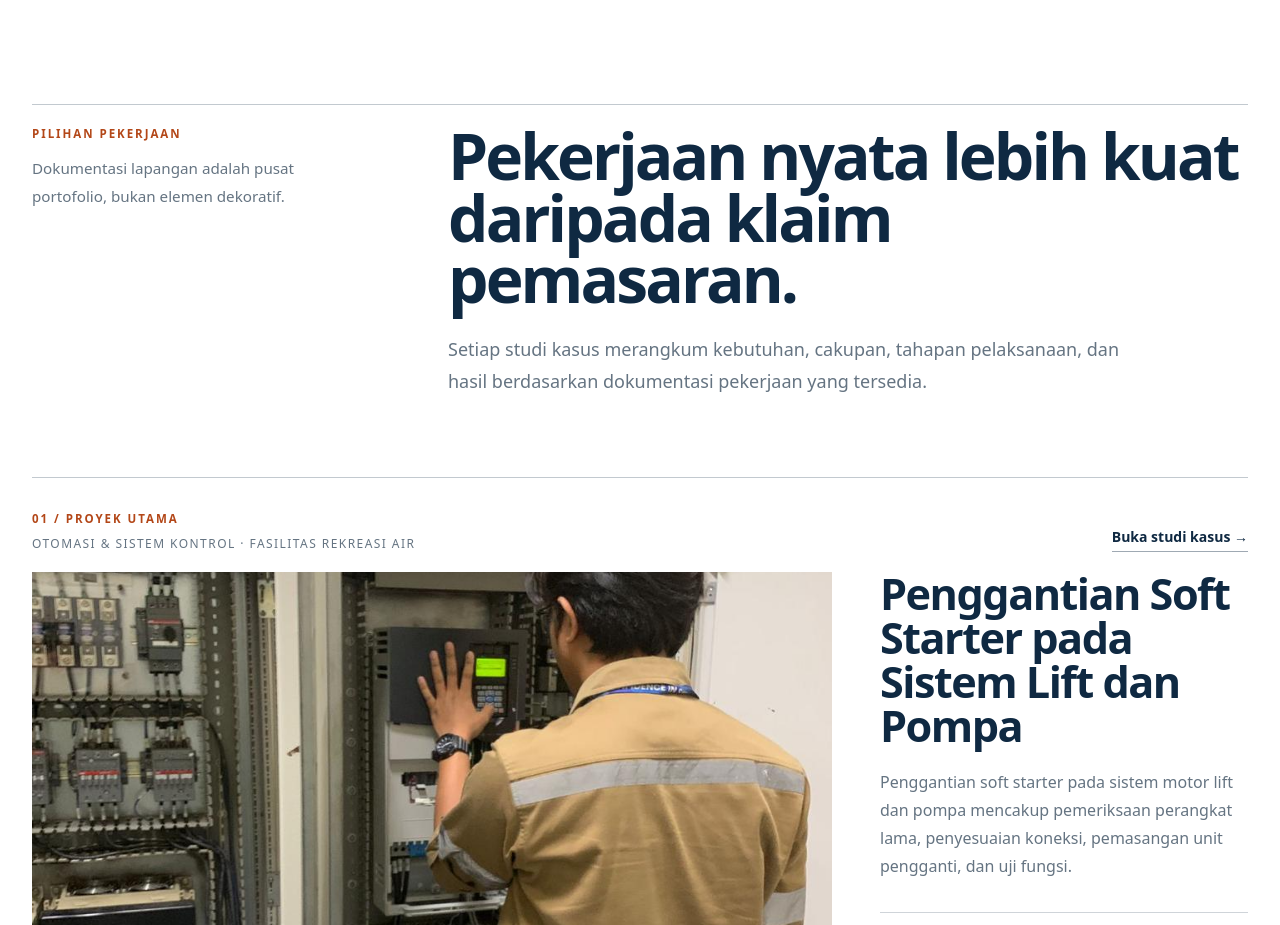
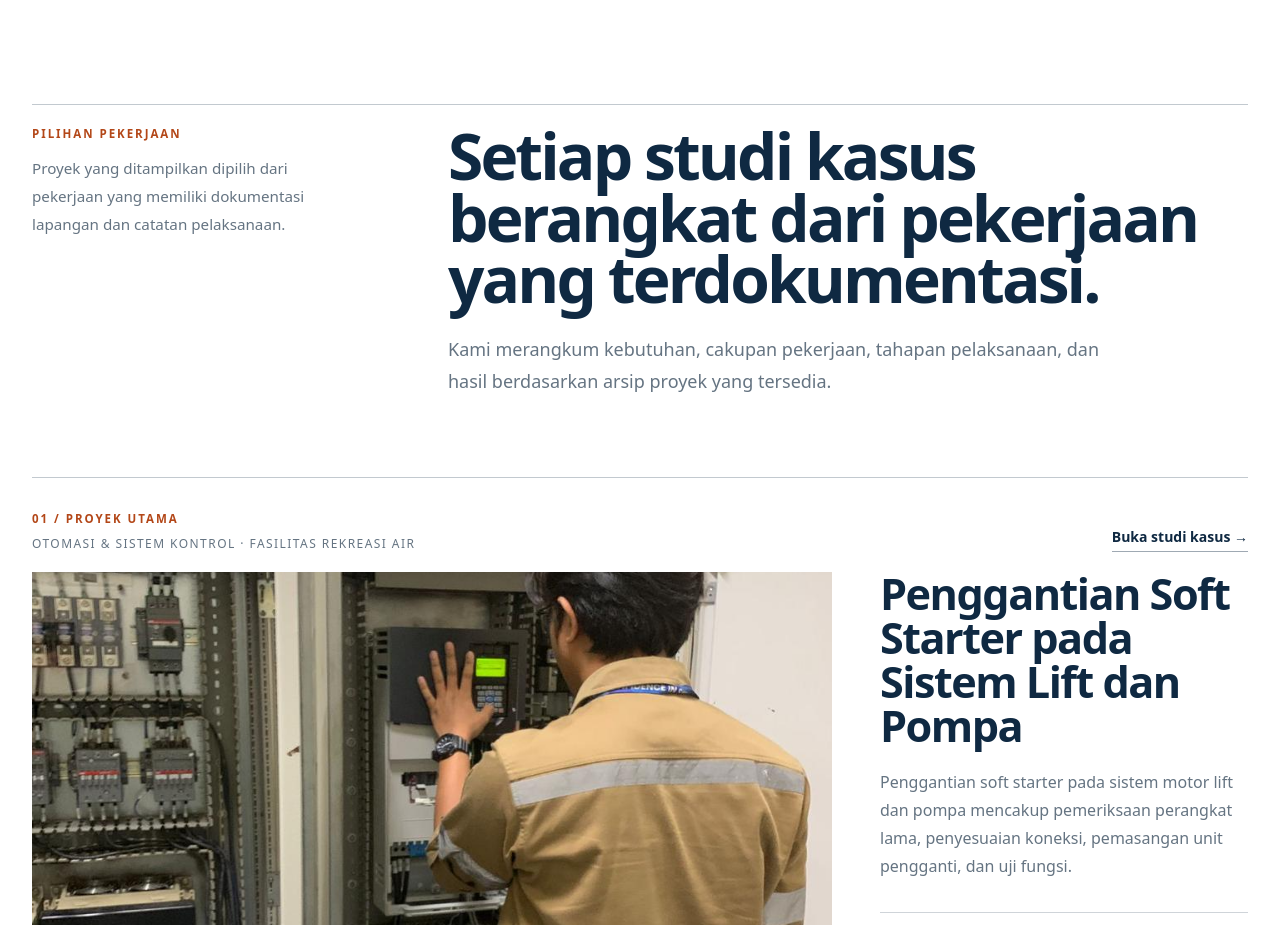
Before and after one commit to mikaelzo-blip/cbl-immersive-web-blueprint, a Next.js app: page / in a window 1280 px wide. Shown: the part 3960-4885 px from the top of the page. Built offline with nearby package versions, Linux system fonts and the light colour scheme; no server answers.

Commit message:
copy: make portfolio language direct and evidence-led

```diff
--- a/src/components/sections/PortfolioSection.tsx
+++ b/src/components/sections/PortfolioSection.tsx
@@ -17,16 +17,16 @@ export function PortfolioSection() {
           <div className="lg:col-span-3">
             <p className="text-[0.72rem] font-semibold uppercase tracking-[0.17em] text-[#B34718]">Pilihan pekerjaan</p>
             <p className="mt-3 max-w-[18rem] text-[0.95rem] leading-7 text-[#657482]">
-              Dokumentasi lapangan adalah pusat portofolio, bukan elemen dekoratif.
+              Proyek yang ditampilkan dipilih dari pekerjaan yang memiliki dokumentasi lapangan dan catatan pelaksanaan.
             </p>
           </div>
 
           <div className="lg:col-span-8 lg:col-start-5">
             <h2 className="max-w-4xl text-[clamp(2.45rem,5vw,5.2rem)] font-semibold leading-[0.96] tracking-[-0.045em]">
-              Pekerjaan nyata lebih kuat daripada klaim pemasaran.
+              Setiap studi kasus berangkat dari pekerjaan yang terdokumentasi.
             </h2>
             <p className="mt-6 max-w-2xl text-[0.98rem] leading-7 text-[#657482] sm:text-lg sm:leading-8">
-              Setiap studi kasus merangkum kebutuhan, cakupan, tahapan pelaksanaan, dan hasil berdasarkan dokumentasi pekerjaan yang tersedia.
+              Kami merangkum kebutuhan, cakupan pekerjaan, tahapan pelaksanaan, dan hasil berdasarkan arsip proyek yang tersedia.
             </p>
           </div>
         </div>
```
